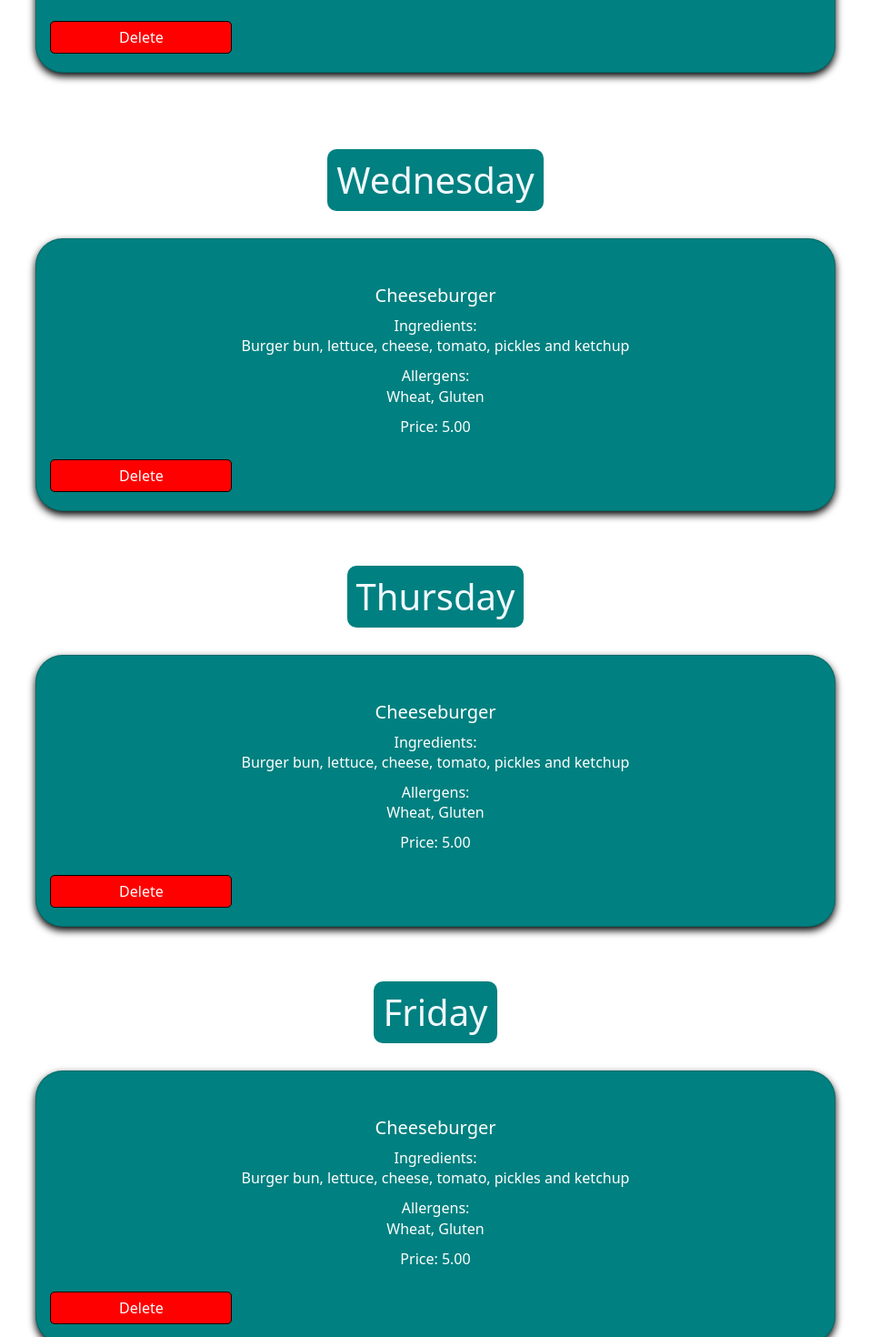
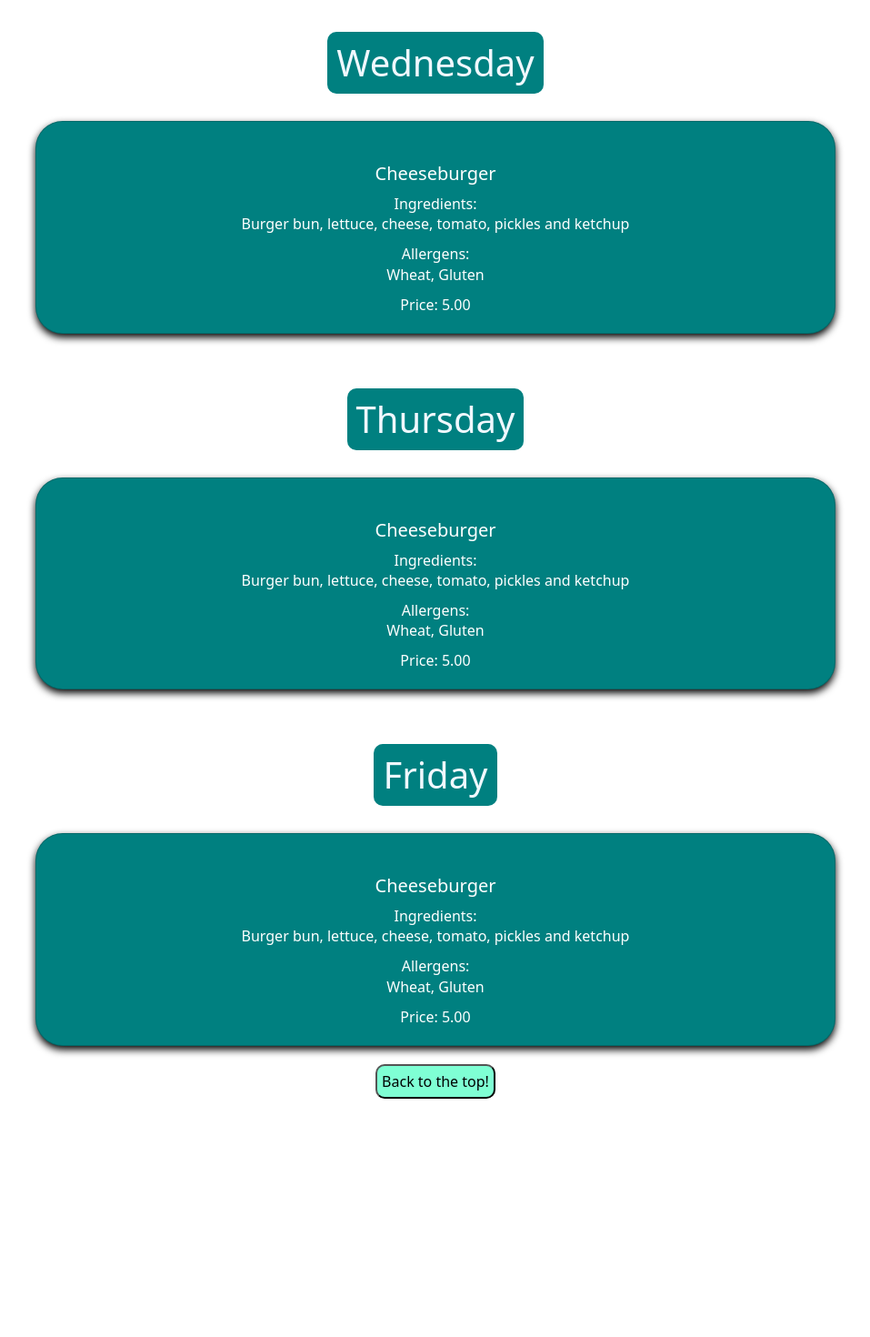
Before and after one commit to CanteenProjectATU/UserVersion, a React (Create React App) app: page /Menus in a window 1280 px wide. Shown: the part 960-2430 px from the top of the page at 91% size, without its empty margins (161-1118 px from the left). After the commit the page ends 2178 px from the top, so only its background shows below. Built offline with nearby package versions, Linux system fonts and the light colour scheme.

Commit message:
resized pantry dropdown

```diff
--- a/src/App.js
+++ b/src/App.js
@@ -13,7 +13,7 @@ import FoodPantry from './FrontendComponents/FoodPantry';
 function App() {
   return (
     <BrowserRouter>
-      <div className="App">
+      <div className="App" id="Top">
         {/* create a navigation bar at the top of the page for going between the pages */}
 
           <Navbar expand="lg" className='NavigationBar'>
--- a/src/CssFiles/Menu.css
+++ b/src/CssFiles/Menu.css
@@ -5,7 +5,7 @@
     margin: 10px 10px 10px 10px;
     border-radius: 10px;
     width: 80%;
-    padding: 10px;
+    padding: 5px;
 }
 
 .NavigationBar {
@@ -22,7 +22,7 @@
 }
 
 
-.deleteButton {
+/* .deleteButton {
     margin: 10px 5px 10px 5px;
     background-color: red;
     border-color: black;
@@ -35,7 +35,7 @@
 .deleteButton:hover {
     background-color: yellow;
     color: black;
-}
+} */
 
 .dayButtons{
     background-color: teal;
@@ -44,3 +44,11 @@
     margin: 10px;
     width: 50px;
 }
+
+.topButtons{
+    background-color: aquamarine;
+    border-radius: 10px;
+    padding: 5px;
+    margin: 10px;
+
+}
--- a/src/FrontendComponents/FoodPantry.js
+++ b/src/FrontendComponents/FoodPantry.js
@@ -14,8 +14,8 @@ const FoodPantry = () => {
                     <Dropdown.Toggle className="pantryButtons" id="dropdown-basic">
                         What is it?
                     </Dropdown.Toggle>
-                    <Dropdown.Menu>
-                        <Dropdown.Item href="#">ATU and FoodCloud have made a service <br></br>fill your tote bag with quality food items.</Dropdown.Item>
+                    <Dropdown.Menu fluid>
+                        <Dropdown.Item href="#">ATU and FoodCloud<br></br> have made a service <br></br>fill your tote bag with<br></br> quality food items.</Dropdown.Item>
                     </Dropdown.Menu>
                 </Dropdown>
 
@@ -33,7 +33,7 @@ const FoodPantry = () => {
                         Who is it for?
                     </Dropdown.Toggle>
                     <Dropdown.Menu>
-                        <Dropdown.Item href="#">Any student with €5 and a tote bag!</Dropdown.Item>
+                        <Dropdown.Item href="#">Any student with €5<br></br> and a tote bag!</Dropdown.Item>
                     </Dropdown.Menu>
                 </Dropdown>
             </Container>
--- a/src/FrontendComponents/Menus.js
+++ b/src/FrontendComponents/Menus.js
@@ -5,7 +5,7 @@ import '../CssFiles/Menu.css';
 
 const MenuPage = () => {
   return (
-    <div>
+    <div >
       {/* Little nav buttons to bring you to a specific day */}
       <Container fluid className='dayButtonsContainer'>
         <a href="#Monday">
@@ -29,6 +29,7 @@ const MenuPage = () => {
       <Container className="cardContainer" fluid>
 
         {/* Card holds all nessasary info about the item such as allergens, ingredients and price */}
+        {/* Id is to bring you to relevant day - top Button is to bring you back up */}
         <h1 id="Monday">Monday</h1>
         <Card className='cards'>
 
@@ -43,8 +44,6 @@ const MenuPage = () => {
             <Card.Text>Wheat, Gluten </Card.Text>
             <Card.Subtitle>Price: 5.00</Card.Subtitle>
           </Card.Body>
-          {/* Delete button for later*/}
-          <Button className='deleteButton' size="sm">Delete</Button>
         </Card>
         <br></br>
         <h1 id='Tuesday'>Tuesday</h1>
@@ -61,8 +60,6 @@ const MenuPage = () => {
             <Card.Text>Wheat, Gluten</Card.Text>
             <Card.Subtitle>Price: 5.00</Card.Subtitle>
           </Card.Body>
-
-          <Button className='deleteButton'>Delete</Button>
         </Card>
         <br></br>
         <h1 id='Wednesday'>Wednesday</h1>
@@ -80,7 +77,6 @@ const MenuPage = () => {
             <Card.Subtitle>Price: 5.00</Card.Subtitle>
           </Card.Body>
 
-          <Button className='deleteButton'>Delete</Button>
         </Card>
 
         <h1 id='Thursday'>Thursday</h1>
@@ -97,8 +93,6 @@ const MenuPage = () => {
             <Card.Text>Wheat, Gluten</Card.Text>
             <Card.Subtitle>Price: 5.00</Card.Subtitle>
           </Card.Body>
-
-          <Button className='deleteButton'>Delete</Button>
         </Card>
 
         <h1 id='Friday'>Friday</h1>
@@ -115,10 +109,12 @@ const MenuPage = () => {
             <Card.Text>Wheat, Gluten</Card.Text>
             <Card.Subtitle>Price: 5.00</Card.Subtitle>
           </Card.Body>
-
-          <Button className='deleteButton'>Delete</Button>
         </Card>
       </Container>
+
+      <a href="#Top">
+        <button className="topButtons">Back to the top!</button>
+      </a>
     </div>
   );
 };
```
